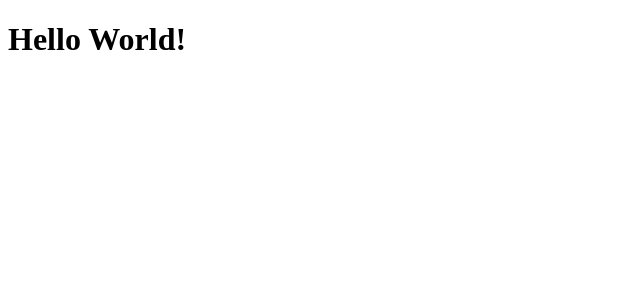
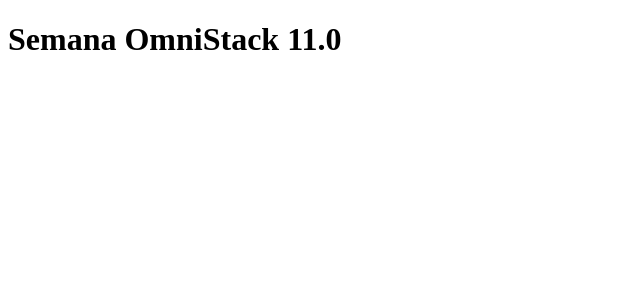
Before and after one commit to Alex-Xavier/Semana-OmniStack-11, a React (Create React App) app in the folder frontend/: page / in a window 1280 px wide. Shown: the top 300 px of the page, without its empty margins (0-640 px from the left). Built offline with nearby package versions, Linux system fonts and the light colour scheme.

Commit message:
Criando componente & Aprendendo sobre propriedades

```diff
--- a/frontend/src/App.js
+++ b/frontend/src/App.js
@@ -1,8 +1,11 @@
 import React from 'react'
+import Header from './Header'
 
 function App() {
   return (
-    <h1>Hello World!</h1>
+    <Header>
+      Semana OmniStack 11.0
+    </Header>
   )
 }
 
--- /dev/null
+++ b/frontend/src/Header.js
@@ -0,0 +1,11 @@
+import React from 'react'
+
+function Header({ children }) {
+  return (
+		<header>
+			<h1>{children}</h1>
+		</header>
+	)
+}
+
+export default Header
```
